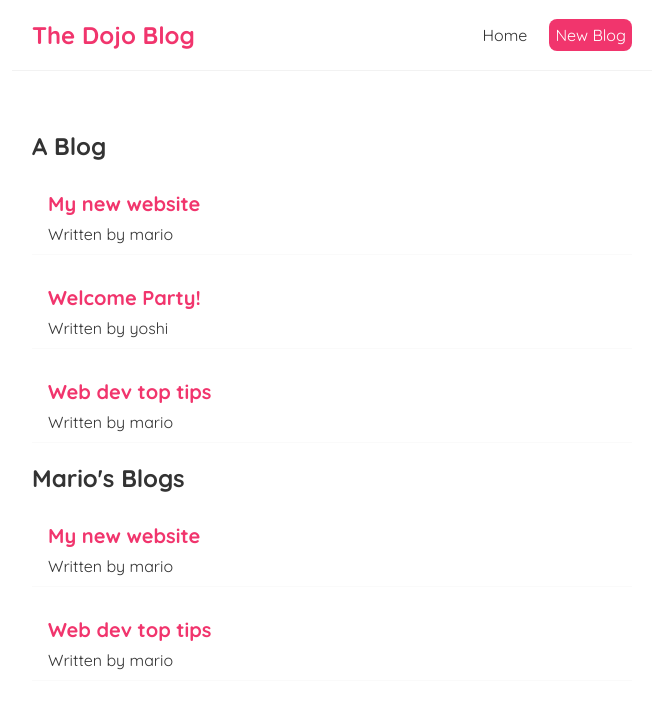
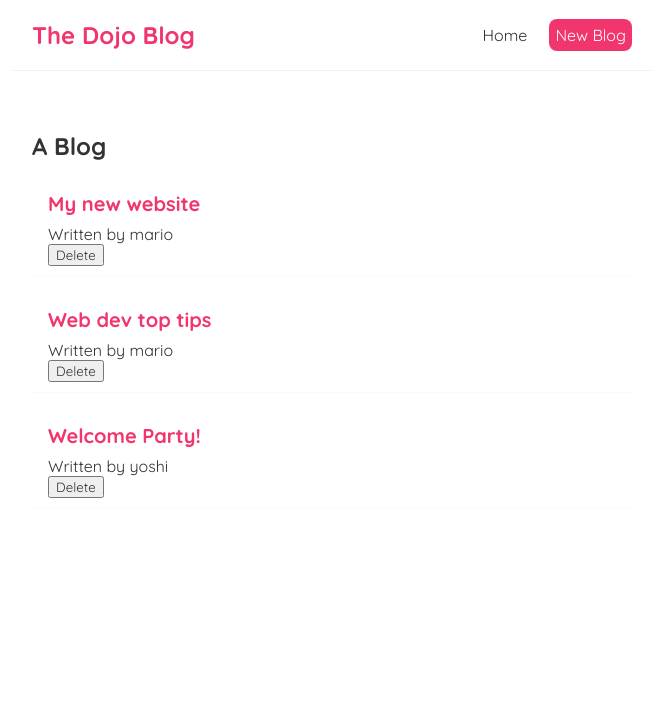
Before and after one commit to asimsheikh/dojo-blog, a React (Create React App) app: page / in a window 1280 px wide. Shown: the top 708 px of the page, without its empty margins (308-971 px from the left). Built offline with nearby package versions, Linux system fonts and the light colour scheme.

Commit message:
Sending down a callback into child component, functions as props

```diff
--- a/src/BlogList.js
+++ b/src/BlogList.js
@@ -1,12 +1,13 @@
-const BlogList = ({blogs, title}) => {
+const BlogList = ({blogs, title, handleDelete}) => {
 
   return (
     <div className="blog-list">
       <h2>{title}</h2>
       {blogs.map(blog => (
         <div className="blog-preview" key={blog.id}>
-            <h2>{blog.title}</h2>
-            <p>Written by {blog.author}</p>
+          <h2>{blog.title}</h2>
+          <p>Written by {blog.author}</p>
+          <button onClick={() => handleDelete(blog.id)}>Delete</button>
         </div>
       ))}
     </div>
--- a/src/Home.js
+++ b/src/Home.js
@@ -4,14 +4,18 @@
 const Home = () => {
   const [blogs, setBlogs] = useState([
     {title: 'My new website', body: 'lorem ipsem', author: 'mario', id: 1},
+    {title: 'Web dev top tips', body: 'lorem ipsem', author: 'mario', id:3},
     {title: 'Welcome Party!', body: 'lorem ipsem', author: 'yoshi', id: 2},
-    {title: 'Web dev top tips', body: 'lorem ipsem', author: 'mario', id:3},
   ])
+
+  const handleDelete = (id) => {
+    const newBlogs = blogs.filter(blog => blog.id !== id)
+    setBlogs(newBlogs)
+  }
 
   return (
     <div className="home">
-      <BlogList blogs={blogs} title="A Blog"/>
-      <BlogList blogs={blogs.filter(blog => blog.author === 'mario')} title="Mario's Blogs"/>
+      <BlogList blogs={blogs} title="A Blog" handleDelete={handleDelete}/>
     </div>
   )
 }
```
